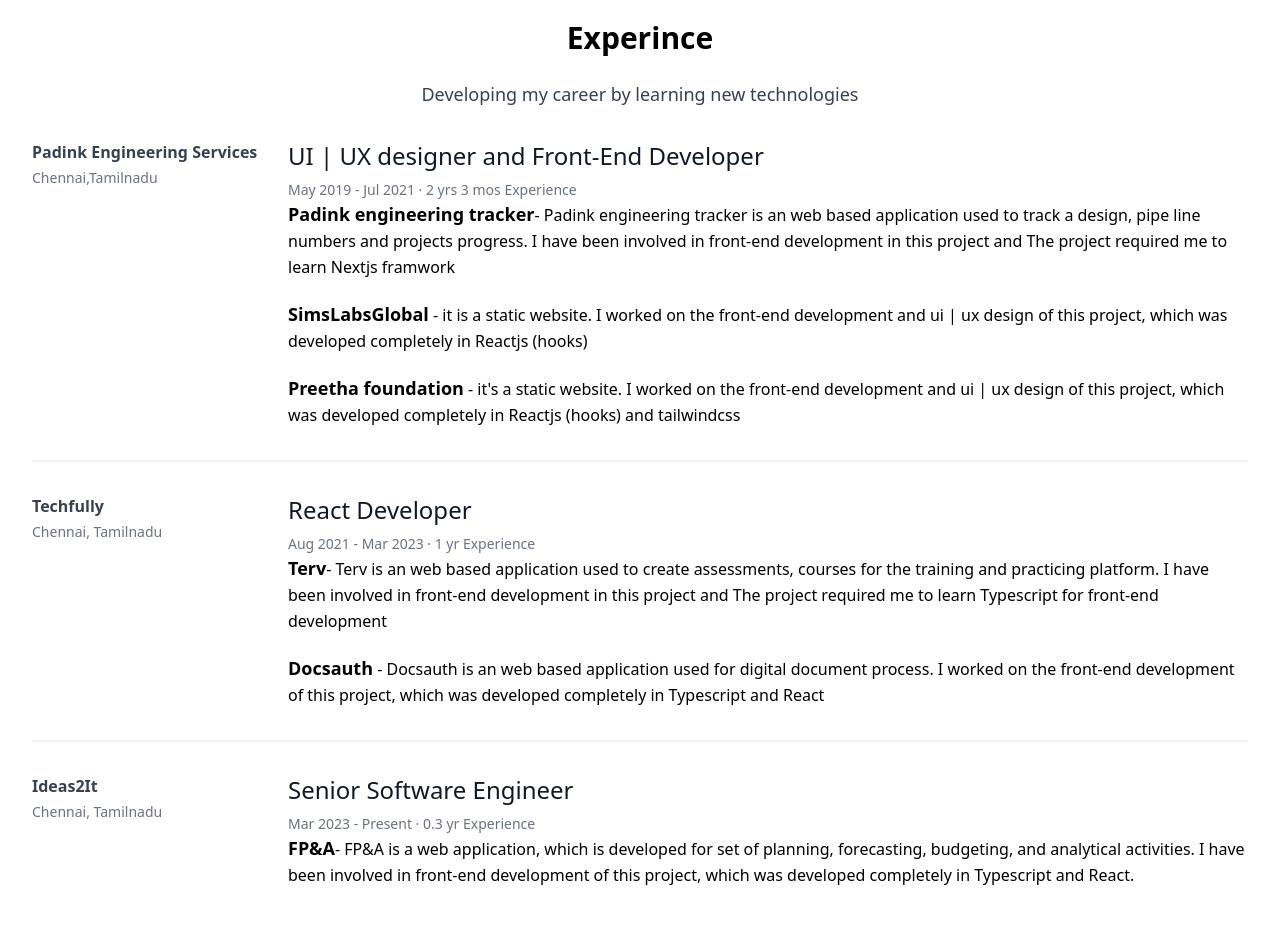
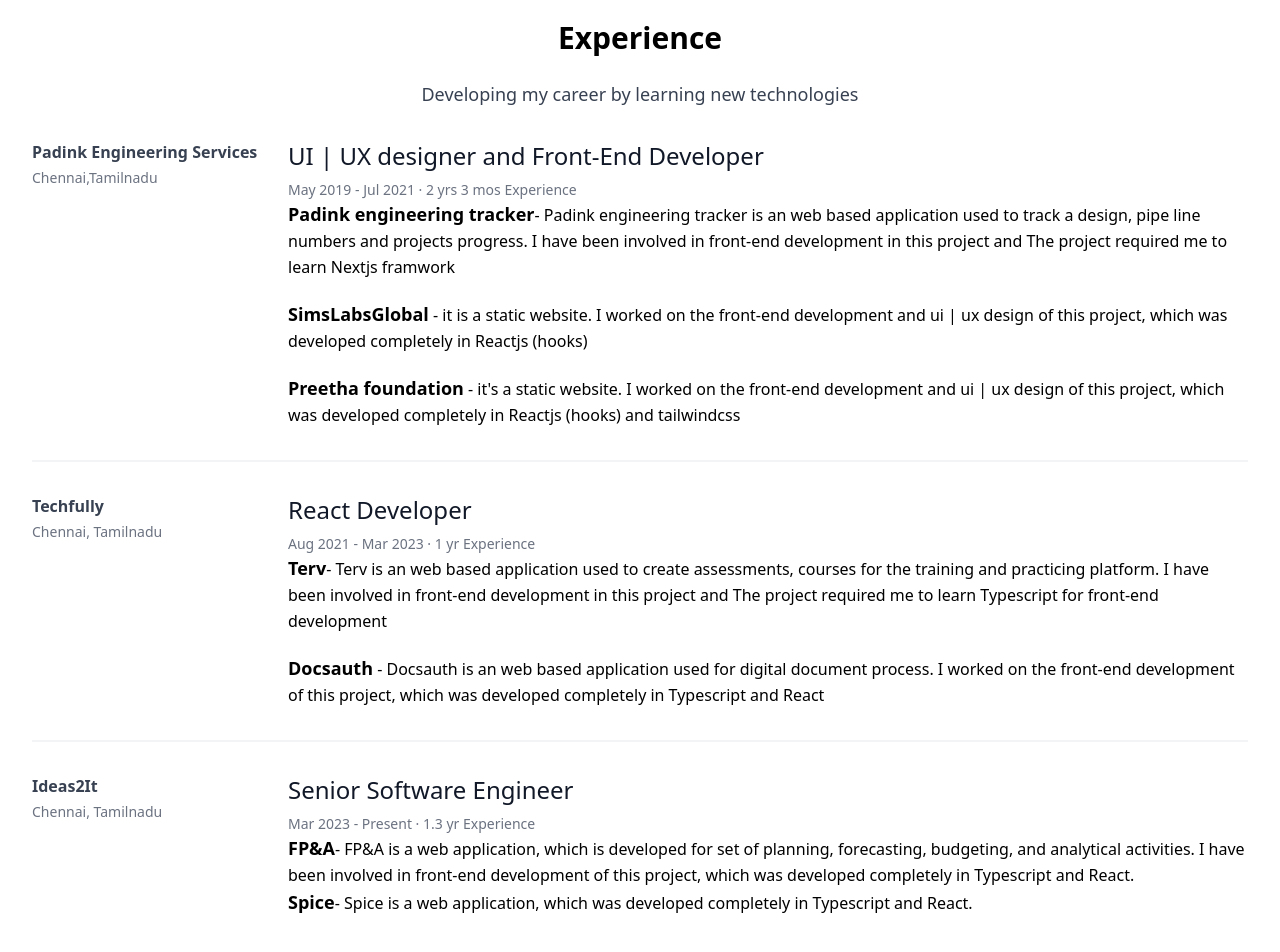
Before and after one commit to pragatheeswaranpragi/pragi, a Next.js app: page /component/company in a window 1280 px wide. Shown: the part 44-996 px from the top of the page. Built offline with nearby package versions, Linux system fonts and the light colour scheme.

Commit message:
augustPatch

```diff
--- a/pages/component/company.jsx
+++ b/pages/component/company.jsx
@@ -6,7 +6,7 @@ export default function company() {
       <div className="max-w-screen-xl px-4 py-16 sm:px-6 lg:px-8">
         <div className="relative">
           <h2 className="w-full text-xl font-bold text-center sm:text-2xl md:text-3xl">
-            Experince
+            Experience
           </h2>
           <p className="w-full py-8 mx-auto -mt-2 text-lg text-center text-gray-700 intro sm:max-w-3xl">
             Developing my career by learning new technologies
@@ -102,13 +102,18 @@ export default function company() {
                 Senior Software Engineer
               </h2>
               <p className="mt-1 text-gray-500 text-sm">
-                Mar 2023 - Present · 0.3 yr Experience
+                Mar 2023 - Present · 1.3 yr Experience
               </p>
               <p className="leading-relaxed">
                 <span className="text-lg font-semibold">FP&A</span>- FP&A is a
                 web application, which is developed for set of planning,
                 forecasting, budgeting, and analytical activities. I have been
                 involved in front-end development of this project, which was
+                developed completely in Typescript and React.
+              </p>
+              <p className="leading-relaxed">
+                <span className="text-lg font-semibold">Spice</span>- Spice is a
+                web application, which was
                 developed completely in Typescript and React.
               </p>
             </div>
```
